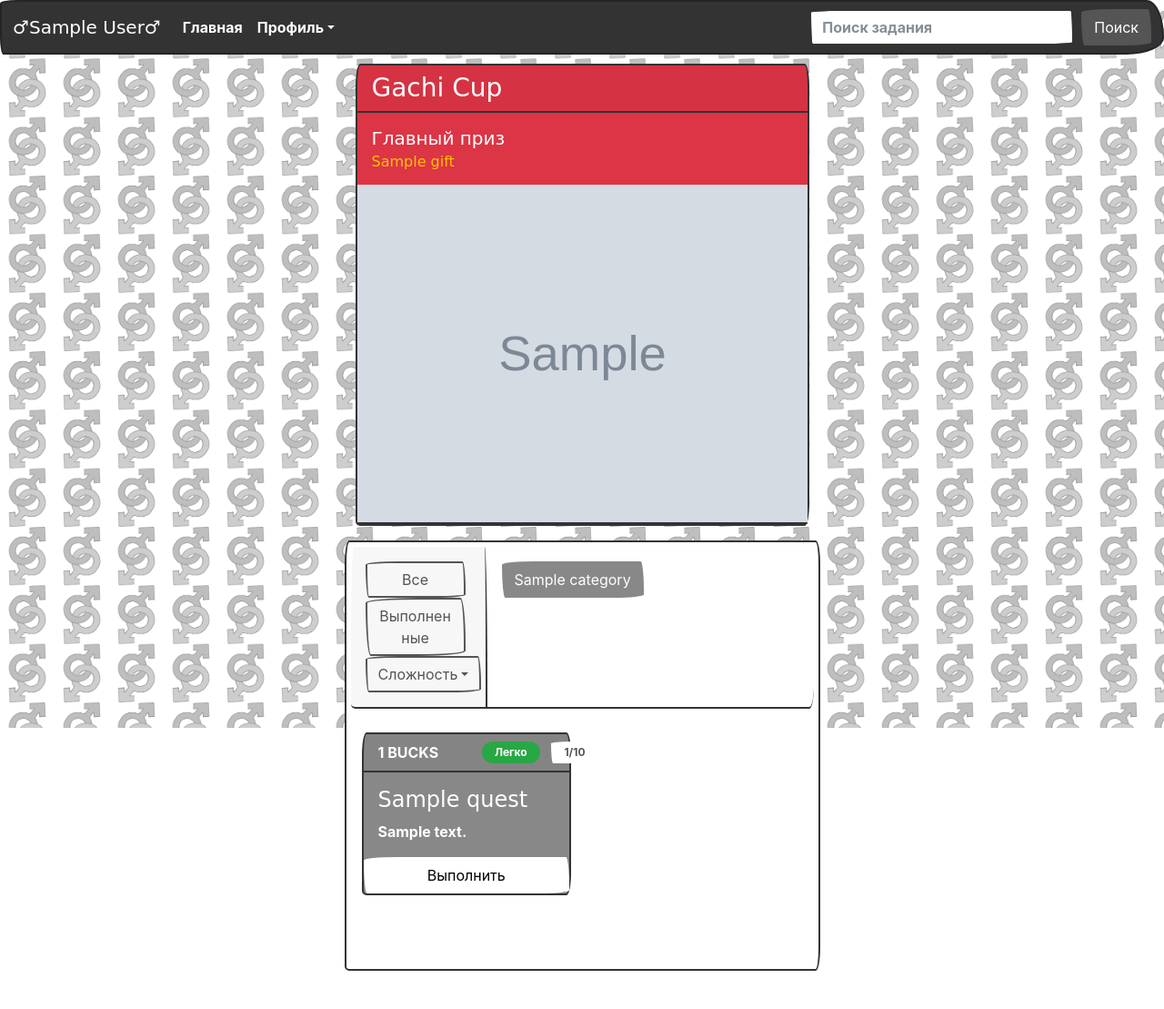
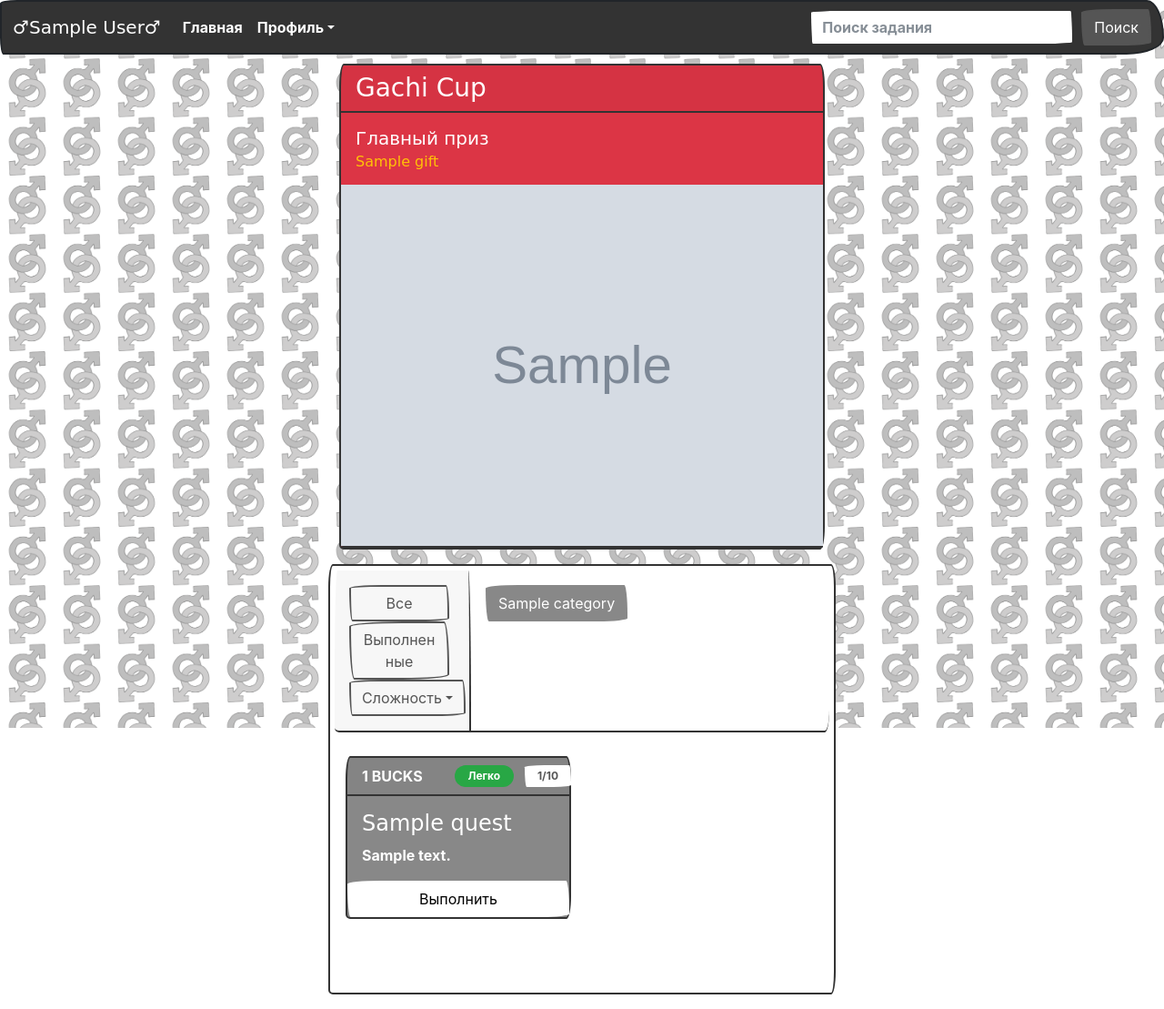
Before and after one commit to GitBotMIX/GachiClubWeb, a Django app: page / in a window 1280 px wide. Shown: the whole page at 91% size. Before the commit the page ends 1067 px from the top, so only its background shows below. Run offline with Django 4.2, Linux system fonts and the light colour scheme; a user stored in the database is signed in; tables that the repository leaves empty hold one stand-in row (values such as "Sample post"); grey boxes marked "Sample" are stand-in pictures; some libraries are stand-ins or nearby versions; some web fonts are replaced.

Commit message:
fix content elem position HTML

```diff
--- a/Home/static/Home/css/style.css
+++ b/Home/static/Home/css/style.css
@@ -1,3 +1,4 @@
+
  body{
     display: flex;
     align-items: center;
--- a/Home/templates/Home/index.html
+++ b/Home/templates/Home/index.html
@@ -95,13 +95,13 @@
                           <div class="card text-white mb-3" style="width: 20rem; background-color: {{ quest.category.color }};">
                             <div class="card-header d-flex">
                               <div class="reward">{{ quest.reward }} BUCKS</div>
-                              <div class="container-fluid d-flex justify-content-end container-complexity">
+                              <div class="container-fluid d-flex justify-content-end container-complexity" style="padding: 0px;">
                                 <div class="container-fluid d-flex justify-content-end container-complexity">
                                   <span class="badge rounded-pill complexity hide">{{ quest.complexity }}</span>
                                 </div>
-                                <span id="card-count-{{ forloop.counter }}" class="badge bg-light mr-5">
-                                  {{ quest.user_completion }}/{{ quest.amount_available_user }}
-                                </span>
+                                  <span id="card-count-{{ forloop.counter }}" class="badge bg-light mr-5">
+                                    {{ quest.user_completion }}/{{ quest.amount_available_user }}
+                                  </span>
                               </div>
                             </div>
                         {% if gift.unblocked %}
@@ -132,6 +132,14 @@
                   <h1>Пока заданий нету</h1>
                 {% endif %}
 
+            <article class="challenge-hide col d-flex justify-content-center">
+              <div class="card border-light mb-3" style="width: 20rem;">
+                <div class="card-body">
+                  <h4 class="card-title"></h4>
+                  <p class="card-text"></p>
+                </div>
+              </div>
+            </article>
             <article class="challenge-hide col d-flex justify-content-center">
               <div class="card border-light mb-3" style="width: 20rem;">
                 <div class="card-body">
```
